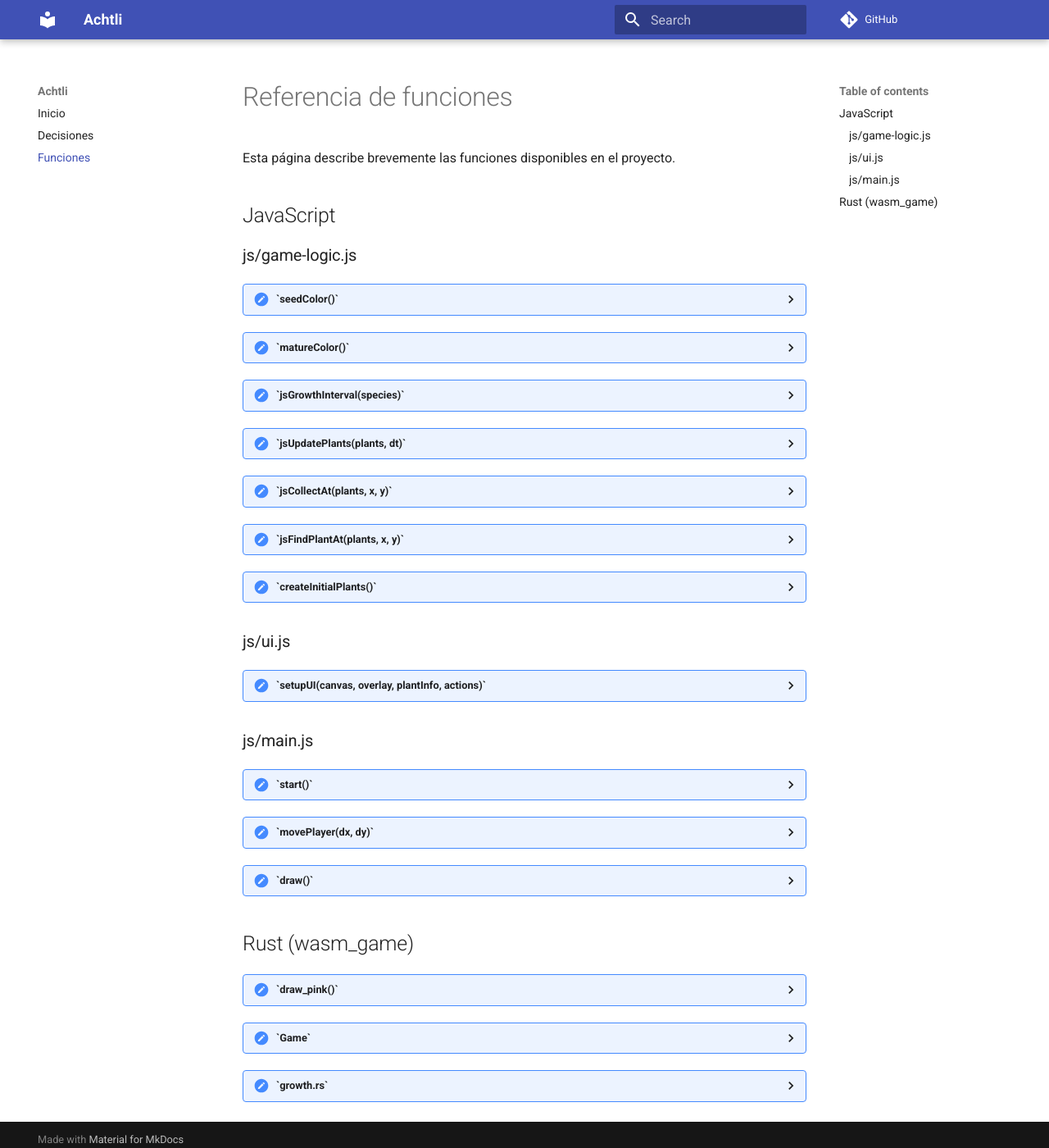
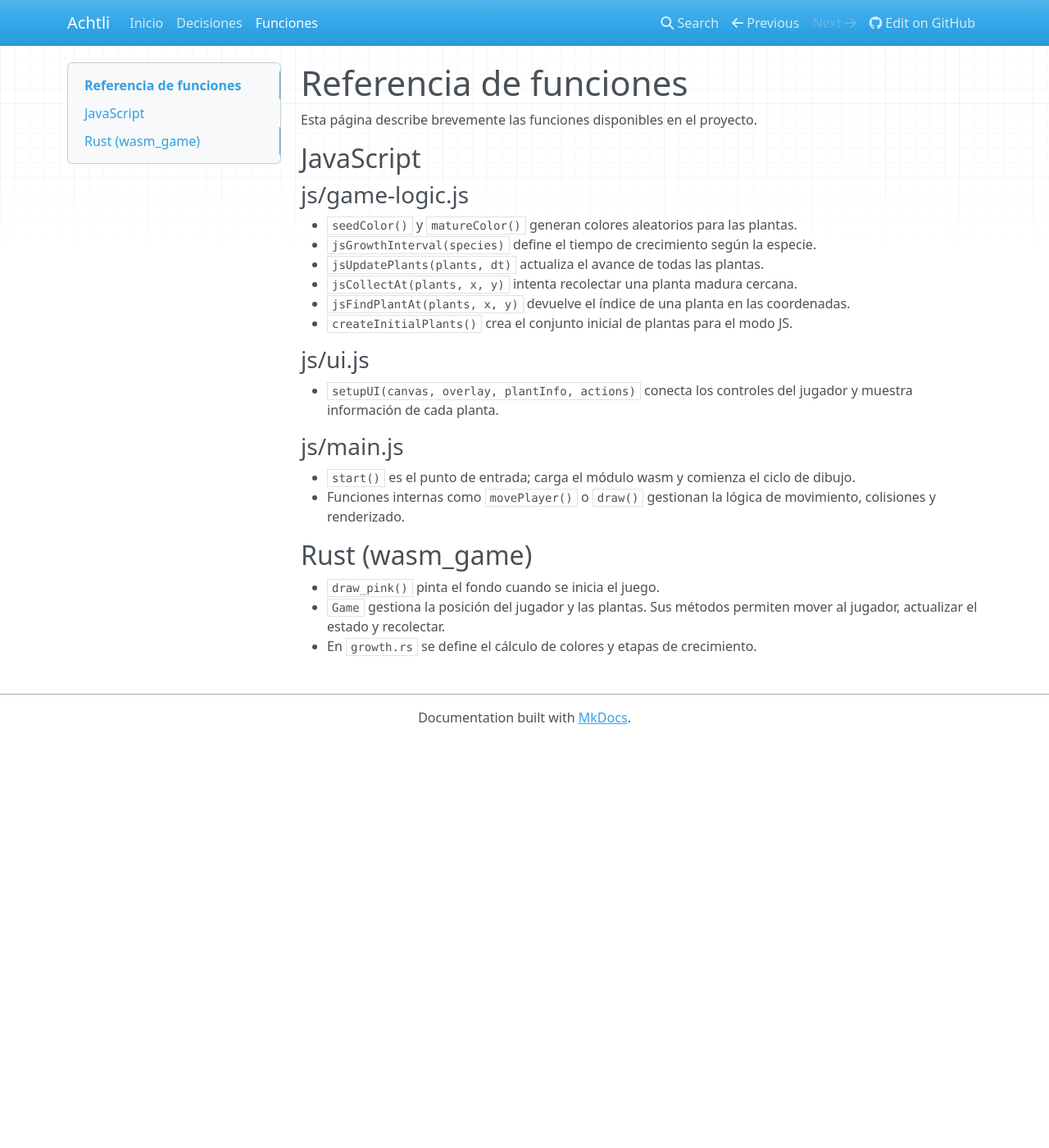
Before and after one commit to LuisMAC2022/Achtli, an MkDocs documentation site: the page built from docs/funciones.md, in a window 1280 px wide and 1400 px high. Shown: the whole window at 82% size. Built offline with MkDocs 1.6.1, drawn with Linux system fonts in a browser that asks for light colours; nearby versions of some CDN libraries; comment, search, counter and statistics services are not loaded.

Commit message:
Revert "Enable collapsible code blocks in docs"

````diff
--- a/docs/funciones.md
+++ b/docs/funciones.md
@@ -5,211 +5,25 @@ Esta página describe brevemente las funciones disponibles en el proyecto.
 ## JavaScript
 
 ### js/game-logic.js
-<details><summary>`seedColor()`</summary>
-
-```javascript
-export function seedColor() {
-  return randomChoice(['brown', 'black']);
-}
-```
-
-</details>
-
-<details><summary>`matureColor()`</summary>
-
-```javascript
-export function matureColor() {
-  return randomChoice(['red', 'white', 'blue', 'yellow']);
-}
-```
-
-</details>
-
-<details><summary>`jsGrowthInterval(species)`</summary>
-
-```javascript
-export function jsGrowthInterval(species) {
-  switch (species) {
-    case 'fast':
-      return 1;
-    case 'slow':
-      return 3600;
-    default:
-      return 60;
-  }
-}
-```
-
-</details>
-
-<details><summary>`jsUpdatePlants(plants, dt)`</summary>
-
-```javascript
-export function jsUpdatePlants(plants, dt) {
-  if (!plants) return;
-  for (const plant of plants) {
-    if (plant.stage >= MATURE_STAGE) continue;
-    plant.timer += dt;
-    const interval = jsGrowthInterval(plant.species);
-    while (plant.stage < MATURE_STAGE && plant.timer >= interval) {
-      plant.timer -= interval;
-      plant.stage += 1;
-      if (plant.stage === 1) {
-        plant.color = 'green';
-      } else if (plant.stage === MATURE_STAGE) {
-        plant.color = matureColor();
-      }
-    }
-  }
-}
-```
-
-</details>
-
-<details><summary>`jsCollectAt(plants, x, y)`</summary>
-
-```javascript
-export function jsCollectAt(plants, x, y) {
-  let i = 0;
-  let hit = false;
-  while (i < plants.length) {
-    const p = plants[i];
-    const dx = x - p.x;
-    const dy = y - p.y;
-    if (Math.sqrt(dx * dx + dy * dy) < 20 && p.stage >= MATURE_STAGE) {
-      plants.splice(i, 1);
-      hit = true;
-    } else {
-      i++;
-    }
-  }
-  return hit;
-}
-```
-
-</details>
-
-<details><summary>`jsFindPlantAt(plants, x, y)`</summary>
-
-```javascript
-export function jsFindPlantAt(plants, x, y) {
-  for (let i = 0; i < plants.length; i++) {
-    const p = plants[i];
-    const dx = x - p.x;
-    const dy = y - p.y;
-    if (Math.sqrt(dx * dx + dy * dy) < 20) {
-      return i;
-    }
-  }
-  return -1;
-}
-```
-
-</details>
-
-<details><summary>`createInitialPlants()`</summary>
-
-```javascript
-export function createInitialPlants() {
-  return [
-    { x: 50, y: 50, species: 'fast', stage: 0, timer: 0, color: seedColor() },
-    { x: 150, y: 80, species: 'medium', stage: 0, timer: 0, color: seedColor() },
-    { x: 80, y: 150, species: 'slow', stage: 0, timer: 0, color: seedColor() }
-  ];
-}
-```
-
-</details>
+- `seedColor()` y `matureColor()` generan colores aleatorios para las plantas.
+- `jsGrowthInterval(species)` define el tiempo de crecimiento según la especie.
+- `jsUpdatePlants(plants, dt)` actualiza el avance de todas las plantas.
+- `jsCollectAt(plants, x, y)` intenta recolectar una planta madura cercana.
+- `jsFindPlantAt(plants, x, y)` devuelve el índice de una planta en las coordenadas.
+- `createInitialPlants()` crea el conjunto inicial de plantas para el modo JS.
 
 ### js/ui.js
-<details><summary>`setupUI(canvas, overlay, plantInfo, actions)`</summary>
-
-```javascript
-export function setupUI(canvas, overlay, plantInfo, actions) {
-  const { movePlayer, findPlantIndex, getPlantStage, getPlantSpecies } = actions;
-  const speed = 5;
-  // ...manejo de controles y overlay
-}
-```
-
-</details>
+- `setupUI(canvas, overlay, plantInfo, actions)` conecta los controles del
+  jugador y muestra información de cada planta.
 
 ### js/main.js
-<details><summary>`start()`</summary>
-
-```javascript
-async function start() {
-  const canvas = document.getElementById('game');
-  // ...inicialización y bucle principal
-}
-```
-
-</details>
-
-<details><summary>`movePlayer(dx, dy)`</summary>
-
-```javascript
-function movePlayer(dx, dy) {
-  if (game) {
-    game.move_player(dx, dy);
-  } else {
-    player.x = Math.max(0, Math.min(canvas.width - playerSize, player.x + dx));
-    player.y = Math.max(0, Math.min(canvas.height - playerSize, player.y + dy));
-    jsCheckCollisions();
-  }
-}
-```
-
-</details>
-
-<details><summary>`draw()`</summary>
-
-```javascript
-function draw() {
-  const now = performance.now();
-  const dt = (now - lastTime) / 1000;
-  lastTime = now;
-  // ...actualización y renderizado
-  requestAnimationFrame(draw);
-}
-```
-
-</details>
+- `start()` es el punto de entrada; carga el módulo wasm y comienza el ciclo de
+  dibujo.
+- Funciones internas como `movePlayer()` o `draw()` gestionan la lógica de
+  movimiento, colisiones y renderizado.
 
 ## Rust (wasm_game)
-<details><summary>`draw_pink()`</summary>
-
-```rust
-#[wasm_bindgen]
-pub fn draw_pink() -> Result<(), JsValue> {
-    // ...dibuja fondo rosa
-}
-```
-
-</details>
-
-<details><summary>`Game`</summary>
-
-```rust
-#[wasm_bindgen]
-pub struct Game {
-    width: f64,
-    height: f64,
-    player_x: f64,
-    player_y: f64,
-    plants: Vec<Plant>,
-    collected: u32,
-}
-```
-
-</details>
-
-<details><summary>`growth.rs`</summary>
-
-```rust
-pub const MATURE_STAGE: u32 = 5;
-pub fn interval_for_species(species: &str) -> f64 { /* ... */ }
-pub fn update_plant(plant: &mut Plant, dt: f64) { /* ... */ }
-```
-
-</details>
+- `draw_pink()` pinta el fondo cuando se inicia el juego.
+- `Game` gestiona la posición del jugador y las plantas. Sus métodos permiten
+  mover al jugador, actualizar el estado y recolectar.
+- En `growth.rs` se define el cálculo de colores y etapas de crecimiento.
--- a/mkdocs.yml
+++ b/mkdocs.yml
@@ -2,11 +2,6 @@ site_name: Achtli
 site_description: Videojuego ambiental y documentación del proyecto
 site_author: Proyecto Achtli
 repo_url: https://github.com/LuisMAC2022/Achtli
-theme:
-  name: material
-markdown_extensions:
-  - admonition
-  - pymdownx.details
 nav:
   - Inicio: index.md
   - Decisiones: decisiones.md
````
Also changed, not shown: decisiones/20250701-material-details.md (deleted, +0 -14 lines).
